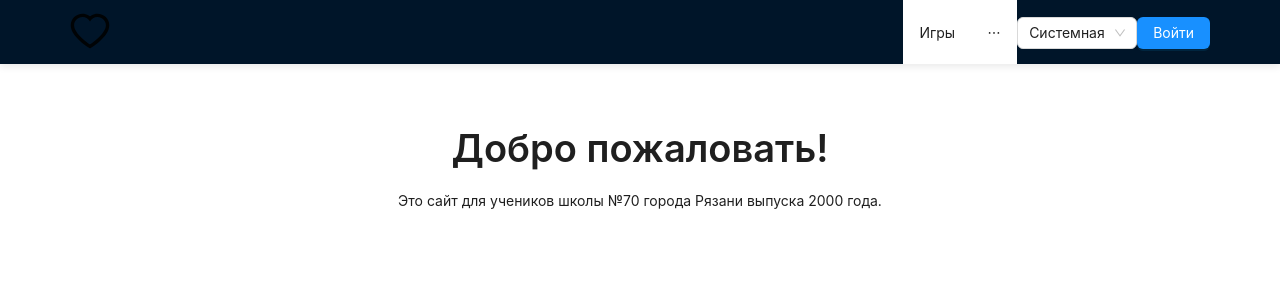
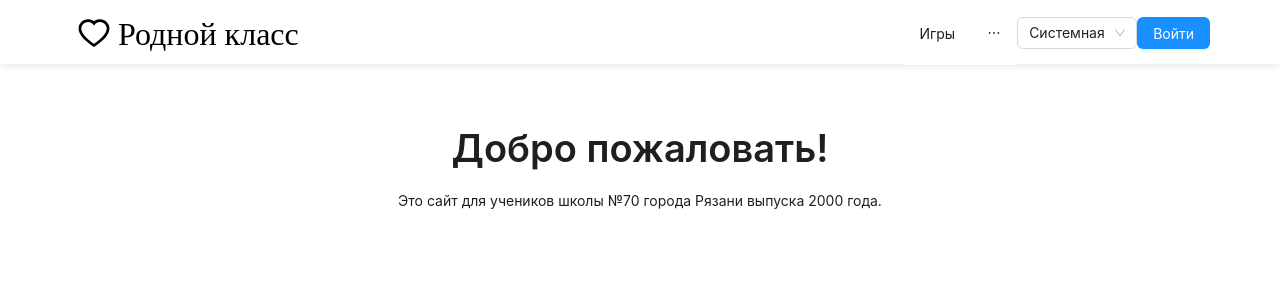
Before and after one commit to DmitryZaytsev83/classmates-photos, a Next.js app: page / in a window 1280 px wide. Shown: the top 300 px of the page. Built offline with nearby package versions, Linux system fonts and the light colour scheme.

Commit message:
mini additions to Navbar

```diff
--- a/src/app/components/Navbar/Navbar.module.css
+++ b/src/app/components/Navbar/Navbar.module.css
@@ -1,6 +1,8 @@
 .wrapper {
     max-height: 64px;
     padding: 0;
+    background-color: var(--background-color);
+    color: var(--text-color);
 }
 
 .navbar {
@@ -11,6 +13,11 @@
 
 .logo {
     font-size: 40px;
+
+    & span {
+        font-size: 2rem;
+        margin-left: .5rem;
+    }
 }
 
 .navbar-menu-desktop {
--- a/src/app/components/Navbar/Navbar.tsx
+++ b/src/app/components/Navbar/Navbar.tsx
@@ -48,6 +48,7 @@ export default function Navbar({isLoggedIn, onLoginAction}: NavbarProps) {
                     <div style={{flex: 1}}>
                         <div className={styles.logo}>
                             <HeartOutlined/>
+                            <span>Родной класс</span>
                         </div>
                     </div>
 
@@ -71,7 +72,9 @@ export default function Navbar({isLoggedIn, onLoginAction}: NavbarProps) {
                                 </Dropdown>
                             )
                             : (
-                                <Button type="primary" onClick={onLoginAction}>
+                                <Button
+                                    type="primary"
+                                    onClick={onLoginAction}>
                                     Войти
                                 </Button>
                             )
```
